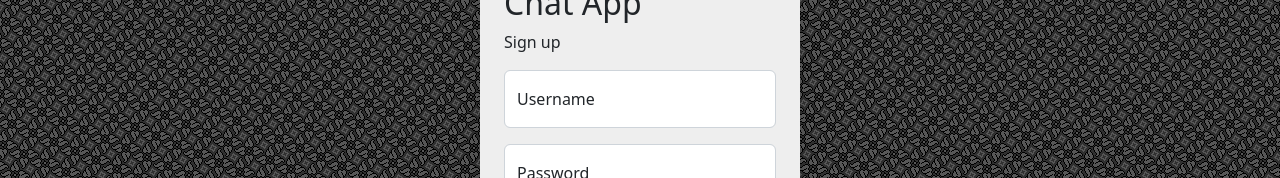
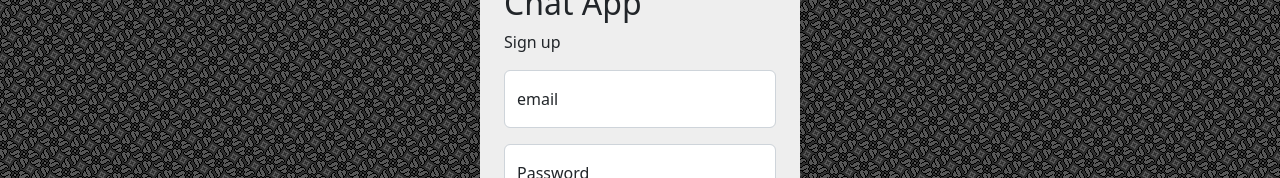
Before and after one commit to Paneer007/Chat-App-frontEnd, a React (Create React App) app: page / in a window 1280 px wide. Shown: the part 266-444 px from the top of the page. Built offline with nearby package versions, Linux system fonts and the light colour scheme.

Commit message:
updated the login and signup

```diff
--- a/src/authenuser/Login.js
+++ b/src/authenuser/Login.js
@@ -24,16 +24,16 @@
                 return;
         }
     }
-    const [name,setName] = useState('')
+    const [email,setEmail] = useState('')
     const [password,setPassword] = useState('')
     const navigate = useNavigate()
     const [extpopup,setExtpopup] = useState(undefined)
 
     const loginToSite = async()=>{
         const body={
-            Name:name,Password:password
+            Email:email,Password:password
         }
-        if(!(name&&password)){
+        if(!(email&&password)){
             alert("Enter a username and a password")
             return
         }
@@ -85,8 +85,8 @@
                 </div>
                 <div className="TypesOfInput">
                     <div class="form-floating mb-3">
-                        <input class="form-control" id="floatingInput" placeholder="username" onChange={(e)=>setName(e.target.value)}/>
-                        <label for="floatingInput">Username</label>
+                        <input class="form-control" id="floatingInput" placeholder="username" onChange={(e)=>setEmail(e.target.value)}/>
+                        <label for="floatingInput">Email</label>
                     </div>
                     <div class="form-floating">
                         <input type="password" class="form-control" id="floatingPassword" placeholder="Password" onChange={(e)=>setPassword(e.target.value)}/>
--- a/src/authenuser/Signup.js
+++ b/src/authenuser/Signup.js
@@ -2,15 +2,15 @@
 import { useState } from "react"
 import axios from "axios"
 const Signup=()=>{
-    const [username,setUsername] = useState('')
+    const [email,setEmail] = useState('')
     const [password,setPassword] = useState('')
     const navigator = useNavigate()
     const signupToSite = async()=>{
         const body={
-            Name:username,Password:password
+            Email:email,Password:password
         }
-        if(!(username&&password)){
-            alert("Enter a username and a password")
+        if(!(email&&password)){
+            alert("Enter a email and a password")
             return
         }
         const resp = await axios.post("http://localhost:3001/api/signup/",body)
@@ -29,8 +29,8 @@
                 </div>
                 <div className="TypesOfInput">
                     <div class="form-floating mb-3">
-                        <input class="form-control" id="floatingInput" placeholder="username" onChange={(e)=>setUsername(e.target.value)}/>
-                        <label for="floatingInput">Username</label>
+                        <input class="form-control" id="floatingInput" placeholder="email" onChange={(e)=>setEmail(e.target.value)}/>
+                        <label for="floatingInput">email</label>
                     </div>
                     <div class="form-floating">
                         <input type="password" class="form-control" id="floatingPassword" placeholder="Password" onChange={(e)=>setPassword(e.target.value)}/>
```
